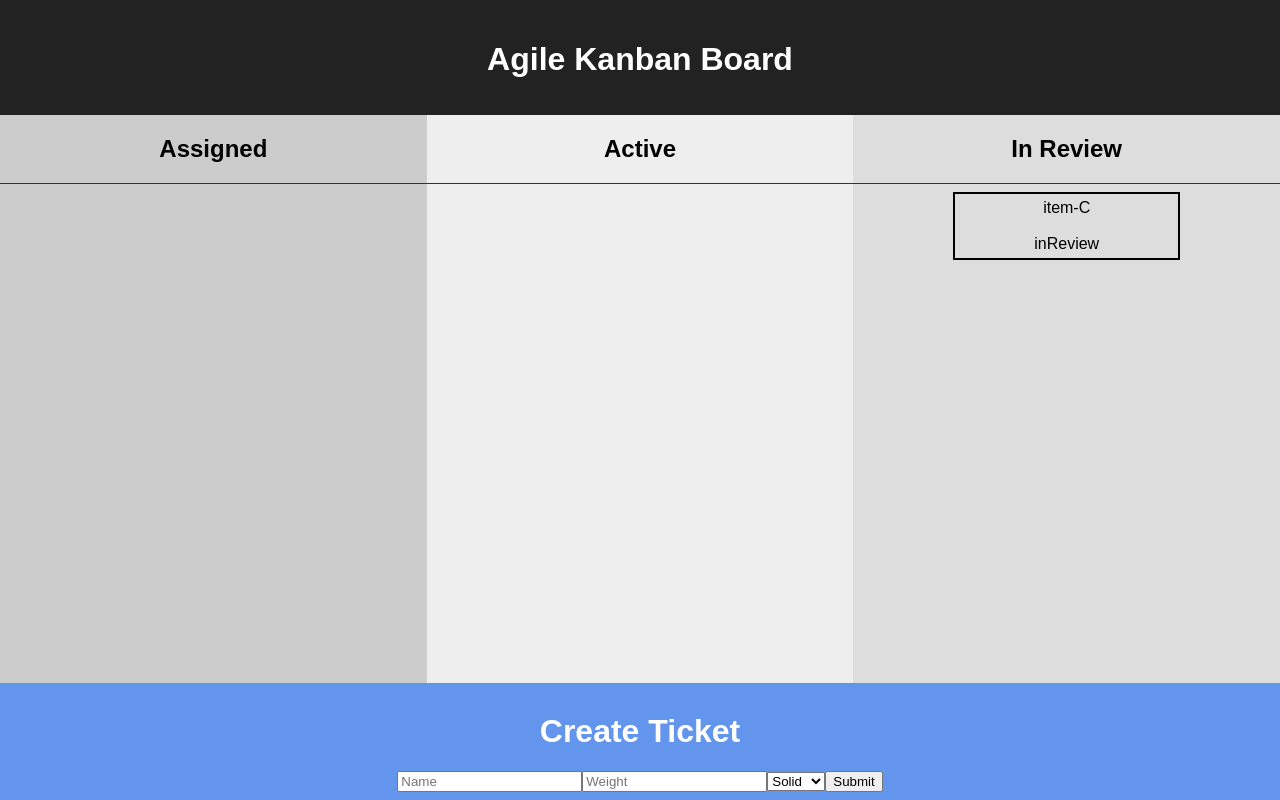
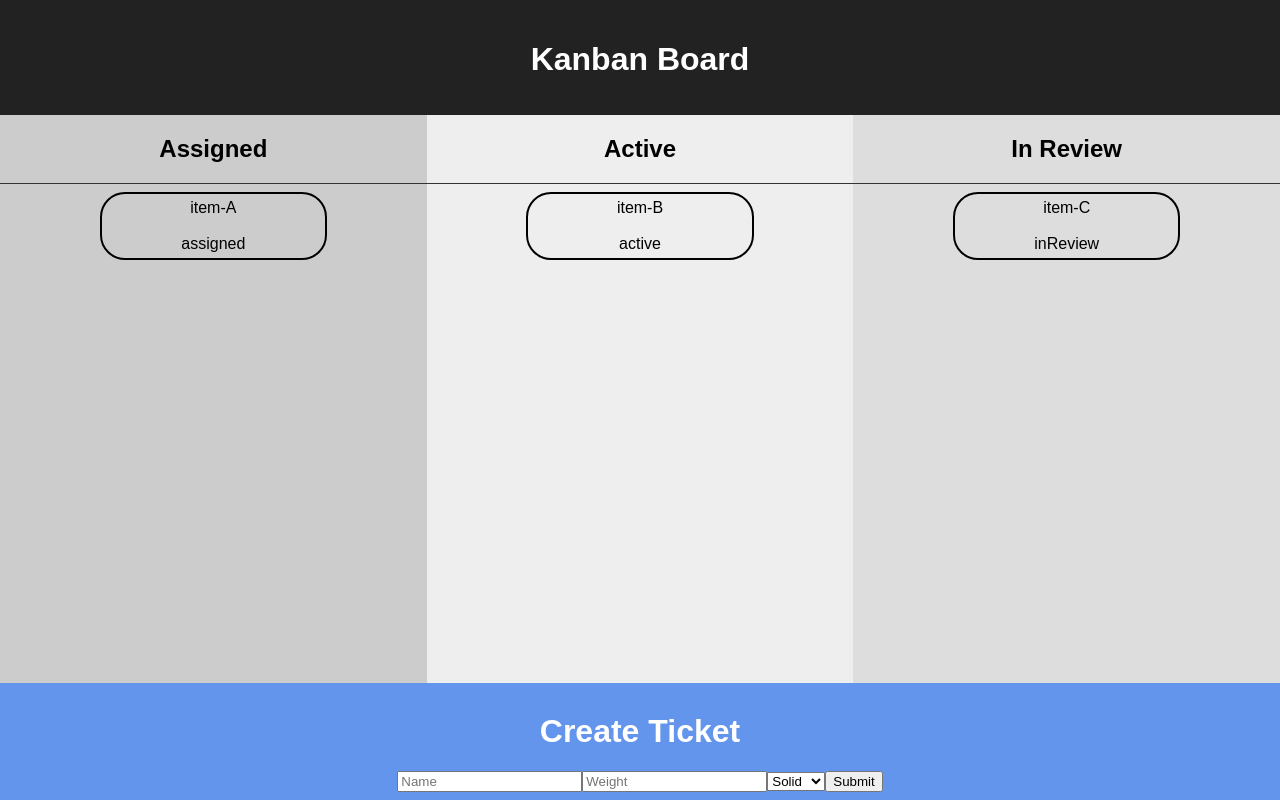
Before and after one commit to gambinish/react-kanban-v1, a React (Create React App) app: page / in a window 1280 px wide. Built offline with nearby package versions, Linux system fonts and the light colour scheme.

Commit message:
tickets ordered

```diff
--- a/src/App.css
+++ b/src/App.css
@@ -53,6 +53,7 @@
 
 .listItem {
   border: solid black 2px;
+  border-radius: 25px;
   margin: auto;
   margin-top: 2.5px;
   margin-bottom: 2.5px;
--- a/src/App.js
+++ b/src/App.js
@@ -38,24 +38,24 @@ class App extends Component {
     return (
       <div className="App">
         <header className="App-header">
-          <h1>Agile Kanban Board</h1>
+          <h1>Kanban Board</h1>
         </header>
         <section className="content">
           <div className="columns">
             <header className="assignedColumn">
               <h1>Assigned</h1>
               <hr />
-              <ItemList id='assigned' items={this.state.items} />
+              <AssignedList items={this.state.items} />
             </header>
             <header className="activeColumn">
               <h1>Active</h1>
               <hr />
-              <ItemList id='active' items={this.state.items} />
+              <ActiveList items={this.state.items} />
             </header>
             <header className="reviewColumn">
               <h1>In Review</h1>
               <hr />
-              <ItemList id='inReview' items={this.state.items} />
+              <ReviewList items={this.state.items} />
             </header>
           </div>
         </section>
@@ -68,60 +68,34 @@ class App extends Component {
 }
 
 
-function ItemList(props) {
-  console.log('ItemList Id: ', typeof props.id, props.id)
-  console.log('ItemStatus: ', props.items.map(itemStatus => itemStatus.status))
-
-  // return props.items.map(item => <div className="listItem"><Item name={item.name} status={item.status} /></div>)
-
-  // props.items.forEach(function (element) {
-  //   console.log('ticketStatus: ', element.status)
-  // })
-
-  props.items.forEach((ticket) => {
-    console.log('ticket: ', ticket);
-  });
-
-  if (props.id === props.items[2].status) {
-    console.log(true)
-    return <div className="listItem"><Item name={props.items[2].name} status={props.items[2].status} /></div>
-  } else {
-    console.log(false)
-    return null
-  }
-
-  // props.items.forEach((ticket) => {
-  //   if (props.id === ticket.status) {
-  //     console.log(true)
-  //     return <div className="listItem"><Item name={ticket.name} status={ticket.status} /></div>
-  //   } else {
-  //     console.log(false)
-  //     return null
-  //   }
-  // })
-
+function AssignedList(props) {
+  return props.items.filter((item) => {
+    return item.status === 'assigned'
+  }).map(item => {
+    return (<div className='listItem'><Item name={item.name} status={item.status} /></div>)
+  })
 }
 
-// class ItemList extends Component {
-//   constructor(props) {
-//     super(props)
-//     this.state = {
+function ActiveList(props) {
+  return props.items.filter((item) => {
+    return item.status === 'active'
+  }).map(item => {
+    return (<div className='listItem'><Item name={item.name} status={item.status} /></div>)
+  })
+}
 
-//     }
-//   }
+function ReviewList(props) {
+  return props.items.filter((item) => {
+    return item.status === 'inReview'
+  }).map(item => {
+    return (<div className='listItem'><Item name={item.name} status={item.status} /></div>)
+  })
+}
 
-//   orderTickets = () => {
 
-//   }
-
-//   render() {
-//     return (
-//       this.props.items.map(item => <div className="listItem"><Item name={item.name} status={item.status} /></div>)
-//     )
-//   }
-// }
 
 function Item(props) {
+  console.log('Item props: ', props)
   return <div>{props.name} <br /><br />  {props.status}</div>
 }
 
@@ -189,12 +163,6 @@ class ItemForm extends Component {
     )
   }
 }
-
-
-
-
-
-
 // const Title = (props) => <h1>{props.name}</h1>
 
 export default App;
```
